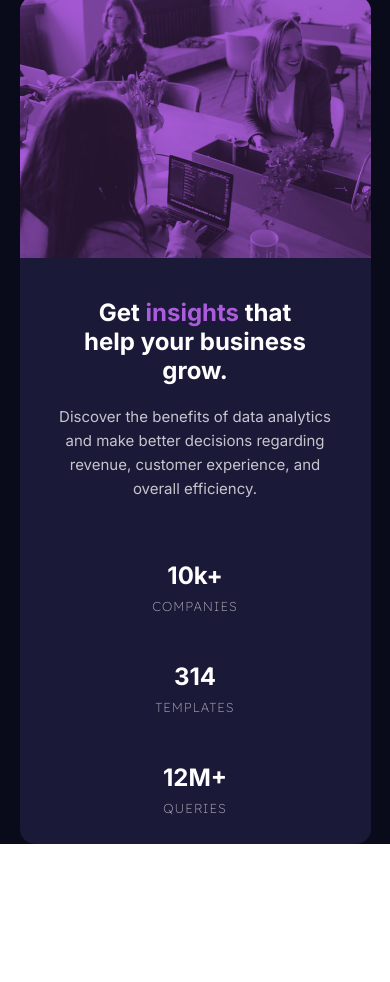
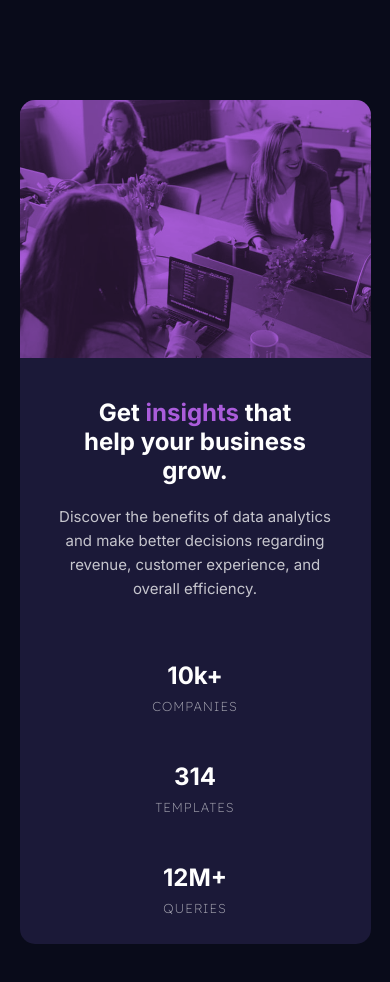
Before and after one commit to fernandoavila44/stats-preview-card, a plain HTML site: page index.html in a window 390 px wide. Before the commit the page ends 844 px from the top, so only its background shows below. Drawn offline with Linux system fonts and the light colour scheme.

Commit message:
Updating display propertie of img and margin top was added

```diff
--- a/css/styles.css
+++ b/css/styles.css
@@ -6,7 +6,7 @@
   box-sizing: border-box;
 }
 
-main{
+body{
   align-items: center;
   background-color: hsl(233, 47%, 7%);
   display: flex;
@@ -88,13 +88,12 @@ span{
 .desktop-img{
   border-radius: 0 0.938rem 0.938rem 0;
   width: 100%;
-  height: 100%;
   mix-blend-mode: multiply;
   opacity: 0.8;
+  display: block;
 }
 
 .mobile-img{
-  position: relative;
   display: none;
 }
 
@@ -106,9 +105,14 @@ span{
 
 @media (max-width: 26.563rem){
 
+  body{
+    height: auto;
+  }
+
   .main-container{
     flex-direction: column-reverse;
     width: 90vw;
+    margin: 6.25rem 0;
   }
 
   .left-card{
@@ -149,12 +153,7 @@ span{
 
   /* Top card & image */
 
-  main{
-    align-items: stretch;
-  }
-
   .right-card{
-    background-color: hsl(277, 64%, 61%);
     width: 100%;
     border-radius: 0.938rem 0.938rem 0 0;
   }
@@ -164,10 +163,9 @@ span{
   }
 
   .mobile-img{
-    display: initial;
+    display: block;
     border-radius: 0.938rem 0.938rem 0 0;
     width: 100%;
-    height: 100%;
     mix-blend-mode: multiply;
     opacity: 0.8;
   }
```
